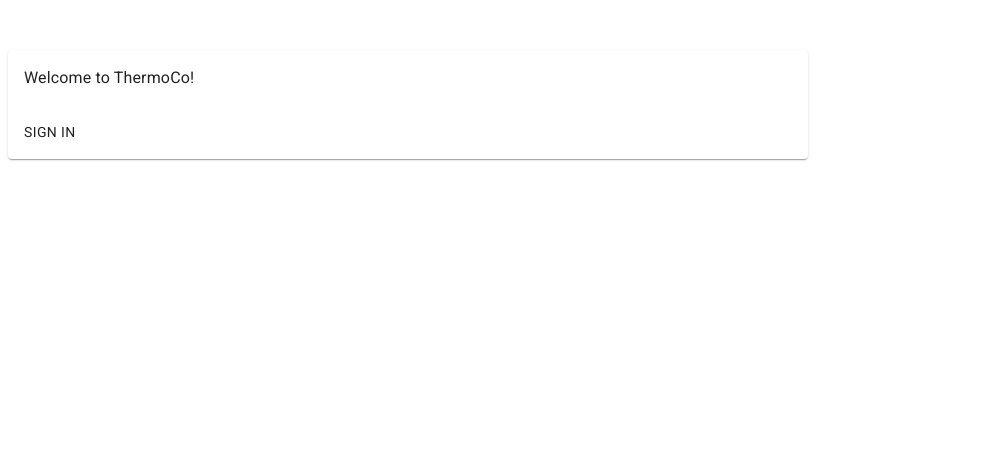
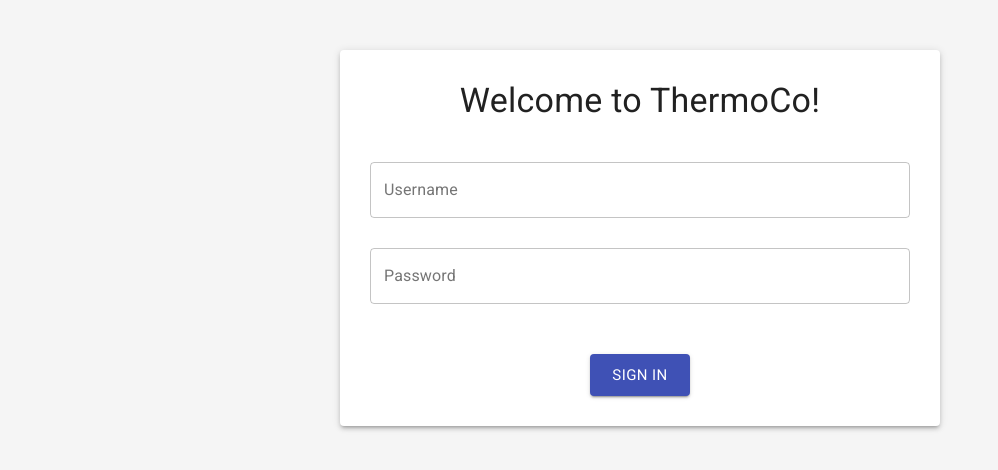
Before and after one commit to paulovick/vintra-fe-assignment, a React (Create React App) app: page /login in a window 1280 px wide. Shown: the top 470 px of the page, without its empty margins (0-998 px from the left). Built offline with nearby package versions, Linux system fonts and the light colour scheme.

Commit message:
Style Login Page

```diff
--- a/src/App.tsx
+++ b/src/App.tsx
@@ -2,11 +2,24 @@ import React from 'react'
 import { BrowserRouter, Route, Redirect, Switch } from 'react-router-dom'
 import 'fontsource-roboto'
 
+
 import LoginPage from './pages/LoginPage/LoginPage'
 import SensorsPage from './pages/SensorsPage/SensorsPage'
+import { createMuiTheme, CssBaseline, MuiThemeProvider } from '@material-ui/core'
+
+const theme = createMuiTheme({
+  palette: {
+    background: {
+      default: "rgba(0, 0, 0, 0.04)"
+    }
+  }
+});
 
 const App = () => {
   return (
+    <MuiThemeProvider theme={theme}>
+      <CssBaseline />
+
       <BrowserRouter>
         <Switch>
           <Route exact path="/login" component={LoginPage} />
@@ -14,6 +27,7 @@ const App = () => {
           <Redirect to="/sensors" />
         </Switch>
       </BrowserRouter>
+    </MuiThemeProvider>
   )
 }
 
--- a/src/pages/LoginPage/LoginPage.tsx
+++ b/src/pages/LoginPage/LoginPage.tsx
@@ -1,11 +1,35 @@
 import React from 'react'
-import { Button, Card, CardActions, CardContent, Typography } from '@material-ui/core'
+import {
+  Button,
+  Paper,
+  PropTypes,
+  TextField,
+  Typography
+} from '@material-ui/core'
 import { makeStyles } from '@material-ui/core/styles'
 
 const useStyles = makeStyles({
   root: {
     marginTop: 50,
-    width: 800
+    width: 600,
+    marginLeft: 'auto',
+    marginRight: 'auto',
+    padding: 30,
+    display: 'flex',
+    flexDirection: 'column',
+    alignItems: 'center'
+  },
+  loginForm: {
+    display: 'flex',
+    flexDirection: 'column',
+    marginTop: 40,
+    alignSelf: 'stretch'
+  },
+  passwordInput: {
+    marginTop: 30
+  },
+  signInButton: {
+    marginTop: 50
   }
 }, { name: 'LoginPage' })
 
@@ -13,16 +37,19 @@ const LoginPage = () => {
   const classes = useStyles()
 
   return (
-    <div className={classes.root}>
-      <Card>
-        <CardContent>
-          <Typography>Welcome to ThermoCo!</Typography>
-        </CardContent>
-        <CardActions>
-          <Button>Sign in</Button>
-        </CardActions>
-      </Card>
-    </div>
+    <Paper className={classes.root} elevation={3}>
+      <Typography variant="h4" align="center">Welcome to ThermoCo!</Typography>
+      <form className={classes.loginForm}>
+        <TextField id="login-username" label="Username" variant="outlined" />
+        <TextField className={classes.passwordInput} id="login-password" label="Password" variant="outlined" />
+      </form>
+      <Button
+        className={classes.signInButton}
+        color="primary"
+        size="large"
+        variant="contained"
+      >Sign in</Button>
+    </Paper>
   )
 }
 
```
Lines whose indentation alone changed are shown as unchanged.
